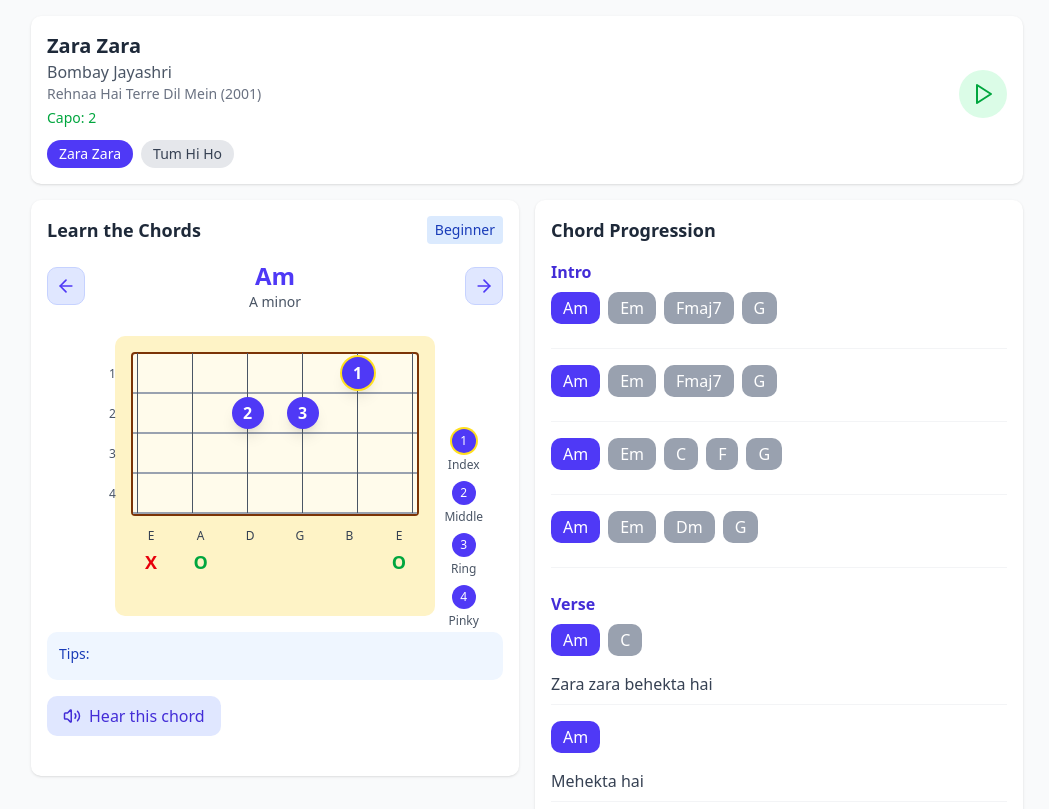
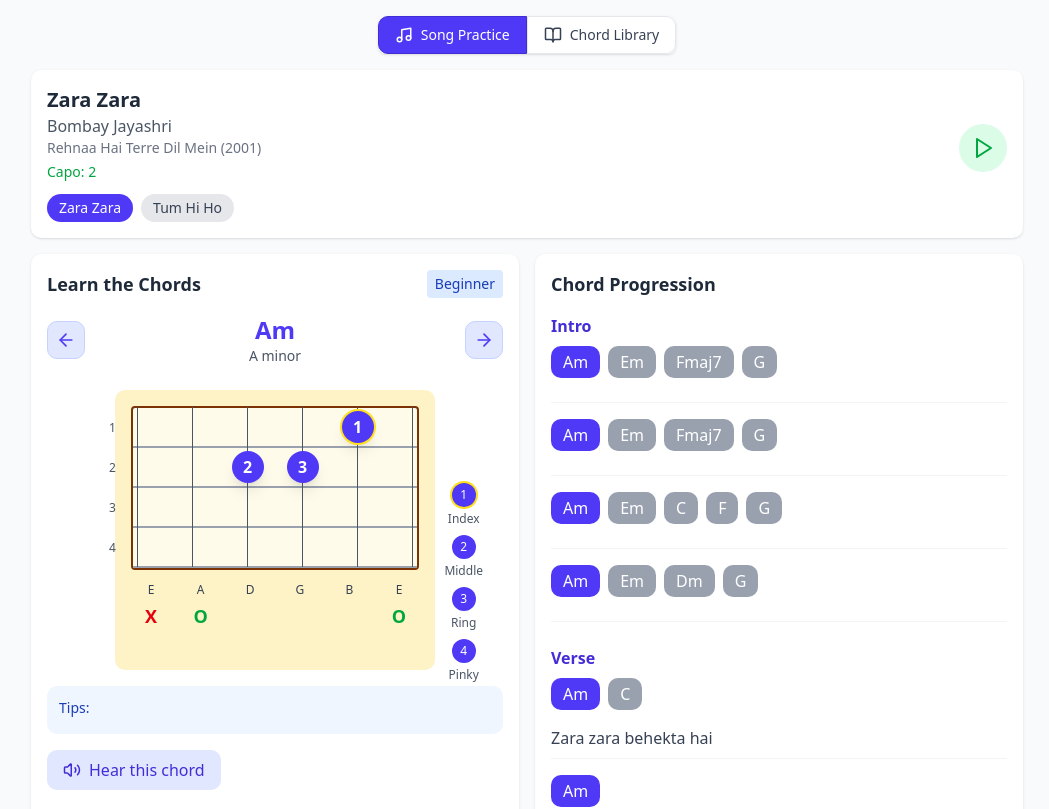
Before and after one commit to SouravInsights/chordcanvas, a Next.js app: page / in a window 1280 px wide. Shown: the top 809 px of the page, without its empty margins (113-1162 px from the left). Built offline with nearby package versions, Linux system fonts and the light colour scheme.

Commit message:
add a new tab for chord library

```diff
--- a/src/app/components/ChordCanvas.tsx
+++ b/src/app/components/ChordCanvas.tsx
@@ -3,13 +3,16 @@
 import SongHeader from "./SongHeader";
 import ChordLearningSection from "./ChordLearningSection";
 import SongProgressionSection from "./SongProgressionSection";
+import ChordLibrary from "./ChordLibrary";
 import chordData from "@/data/chords";
 import songs from "@/data/songs";
+import { BookOpen, Music } from "lucide-react";
 
 const ChordCanvas: React.FC = () => {
   const [currentSongIndex, setCurrentSongIndex] = useState<number>(0);
   const [currentChordIndex, setCurrentChordIndex] = useState<number>(0);
   const [isPlaying, setIsPlaying] = useState<boolean>(false);
+  const [activeView, setActiveView] = useState<"song" | "library">("song");
 
   const currentSong = songs[currentSongIndex];
   const currentChord = currentSong.chords[currentChordIndex];
@@ -47,7 +50,37 @@
   return (
     <div className="w-full min-h-screen bg-gray-50 flex justify-center">
       <div className="w-full max-w-5xl p-4">
-        {/* Header with song info */}
+        {/* View toggle */}
+        <div className="mb-4 flex justify-center">
+          <div className="inline-flex rounded-md shadow-sm" role="group">
+            <button
+              onClick={() => setActiveView("song")}
+              className={`px-4 py-2 text-sm font-medium border ${
+                activeView === "song"
+                  ? "bg-indigo-600 text-white border-indigo-700"
+                  : "bg-white text-gray-700 hover:bg-gray-50 border-gray-200"
+              } rounded-l-lg flex items-center`}
+              aria-current={activeView === "song" ? "page" : undefined}
+            >
+              <Music size={18} className="mr-2" /> Song Practice
+            </button>
+            <button
+              onClick={() => setActiveView("library")}
+              className={`px-4 py-2 text-sm font-medium border ${
+                activeView === "library"
+                  ? "bg-indigo-600 text-white border-indigo-700"
+                  : "bg-white text-gray-700 hover:bg-gray-50 border-gray-200"
+              } rounded-r-lg flex items-center`}
+              aria-current={activeView === "library" ? "page" : undefined}
+            >
+              <BookOpen size={18} className="mr-2" /> Chord Library
+            </button>
+          </div>
+        </div>
+
+        {activeView === "song" && (
+          <>
+            {/* Song Header */}
             <SongHeader
               currentSong={currentSong}
               currentSongIndex={currentSongIndex}
@@ -99,6 +132,10 @@
                 />
               </div>
             </div>
+          </>
+        )}
+
+        {activeView === "library" && <ChordLibrary />}
       </div>
     </div>
   );
```
Lines whose indentation alone changed are shown as unchanged.
